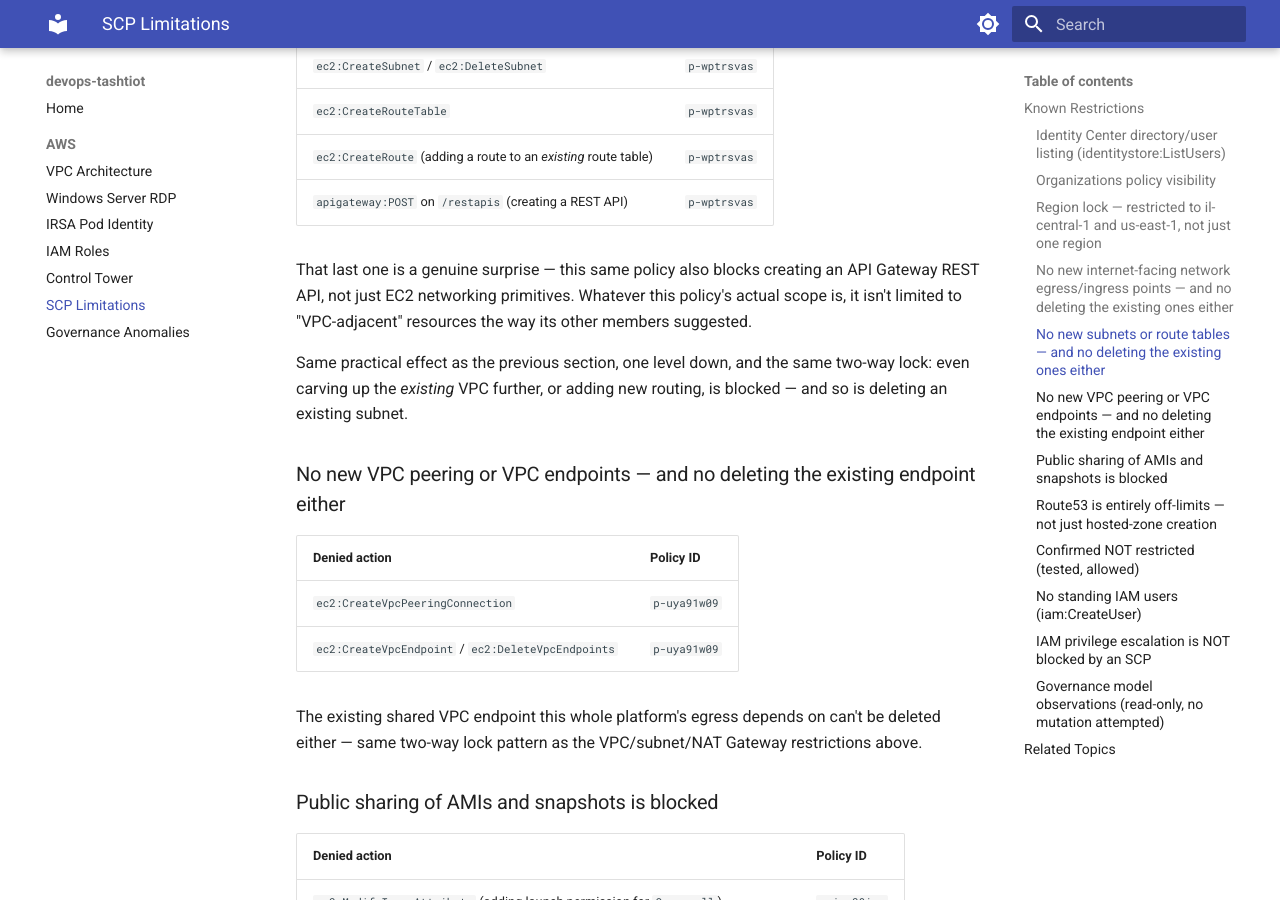
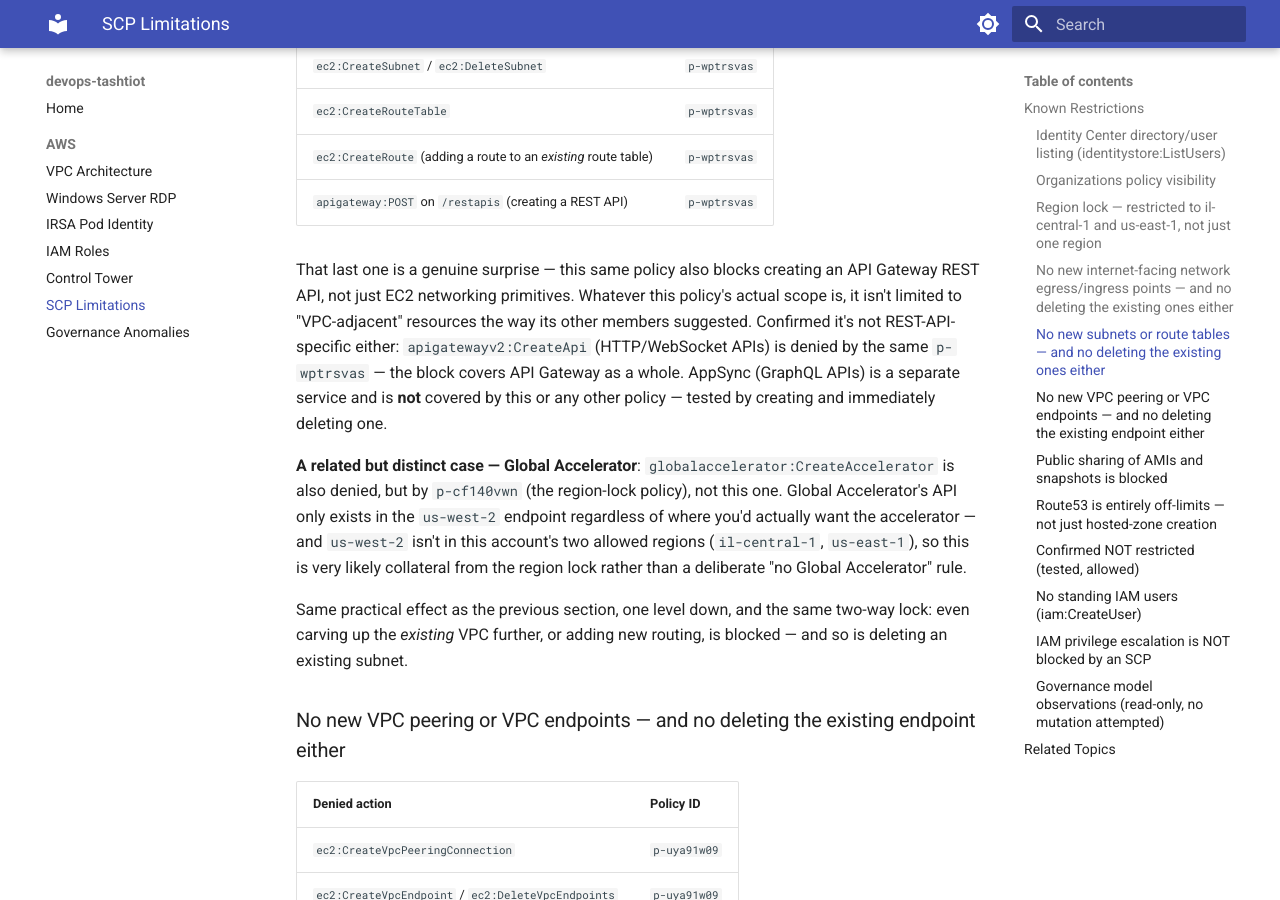
Before and after one commit to devops-tashtiot/devops-tashtiot.github.io, an MkDocs documentation site: the page built from docs-src/aws/scp-limitations.md, in a window 1280 px wide and 900 px high, scrolled down 3404 px. Built offline with MkDocs 1.6.1 and Material for MkDocs 9.7.7, drawn with Linux system fonts in a browser that asks for light colours; some of the changed text lies outside the part shown.

Commit message:
docs: API Gateway block covers HTTP/WebSocket too, AppSync unrestricted, Global Accelerator blocked via region lock

```diff
--- a/docs-src/aws/scp-limitations.md
+++ b/docs-src/aws/scp-limitations.md
@@ -106,7 +106,18 @@ Gateway to pair it with, which is itself blocked), `ec2:CreateDhcpOptions`, `ec2
 
 That last one is a genuine surprise — this same policy also blocks creating an API Gateway REST
 API, not just EC2 networking primitives. Whatever this policy's actual scope is, it isn't limited
-to "VPC-adjacent" resources the way its other members suggested.
+to "VPC-adjacent" resources the way its other members suggested. Confirmed it's not REST-API-
+specific either: `apigatewayv2:CreateApi` (HTTP/WebSocket APIs) is denied by the same
+`p-wptrsvas` — the block covers API Gateway as a whole. AppSync (GraphQL APIs) is a separate
+service and is **not** covered by this or any other policy — tested by creating and immediately
+deleting one.
+
+**A related but distinct case — Global Accelerator**: `globalaccelerator:CreateAccelerator` is
+also denied, but by `p-cf140vwn` (the region-lock policy), not this one. Global Accelerator's API
+only exists in the `us-west-2` endpoint regardless of where you'd actually want the accelerator —
+and `us-west-2` isn't in this account's two allowed regions (`il-central-1`, `us-east-1`), so this
+is very likely collateral from the region lock rather than a deliberate "no Global Accelerator"
+rule.
 
 Same practical effect as the previous section, one level down, and the same two-way lock: even
 carving up the *existing* VPC further, or adding new routing, is blocked — and so is deleting an
@@ -177,8 +188,8 @@ and returned `DryRunOperation` (permitted):
   (Secrets Manager via `--force-delete-without-recovery`, bypassing its normal 7-30 day recovery
   window, so nothing lingered).
 - `ce:GetCostAndUsage` (Cost Explorer, read-only) — not restricted.
-- `dynamodb:CreateTable`, `wafv2:CreateWebACL` — both created for real and deleted
-  immediately after; not restricted.
+- `dynamodb:CreateTable`, `wafv2:CreateWebACL`, `appsync:CreateGraphqlApi` — all created for
+  real and deleted immediately after; not restricted.
 
 ### No standing IAM users (`iam:CreateUser`)
 
```
